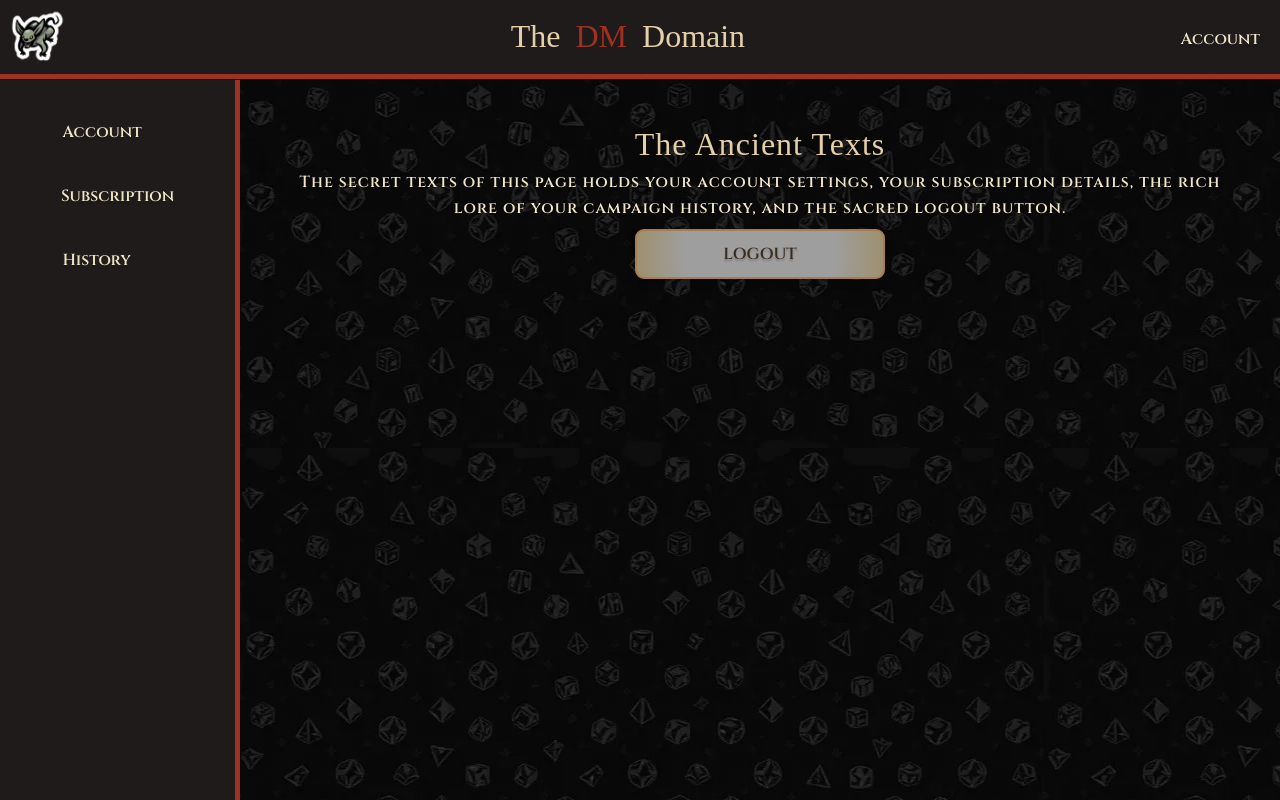
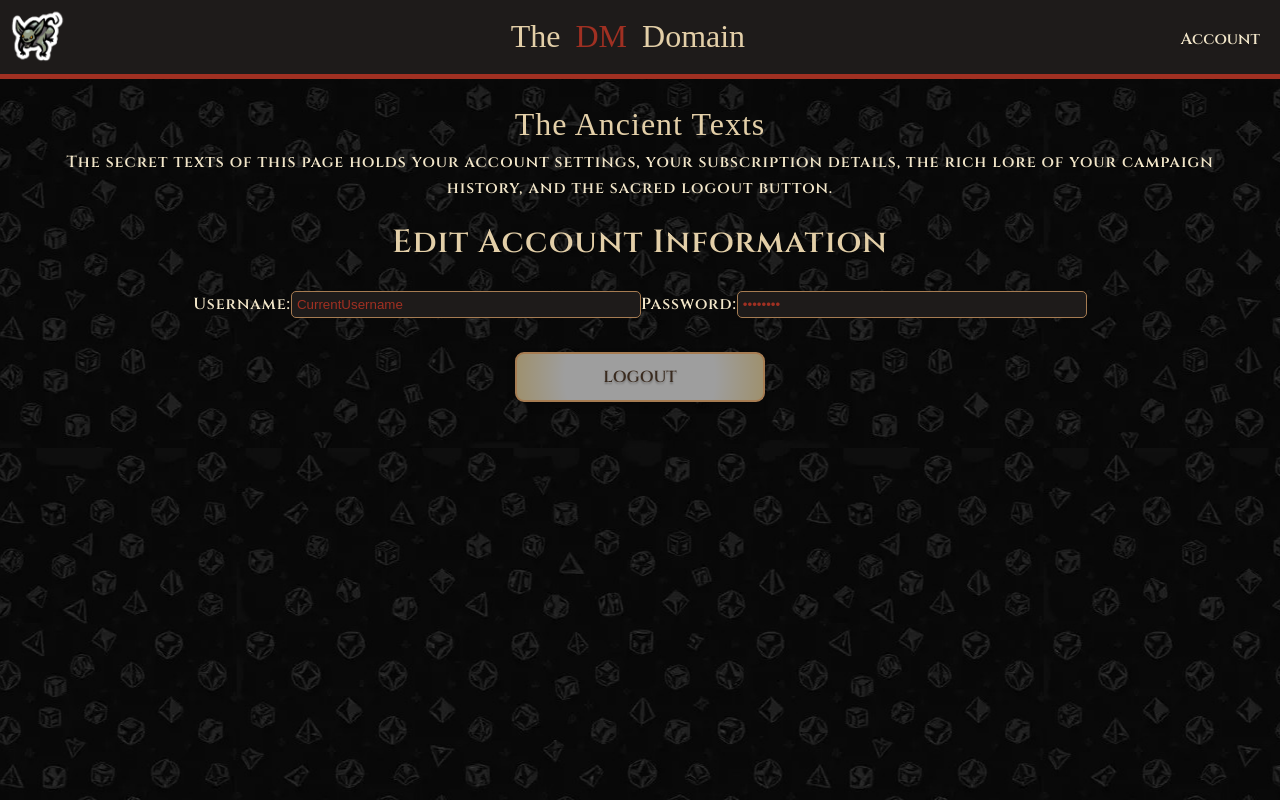
Before and after one commit to D-DWebsiteCapstone/The-Dungeon-Master-Domain, a Vue app in the folder Dnd Campaign Manager/: page /Account in a window 1280 px wide. Built offline with nearby package versions, Linux system fonts and the light colour scheme; grey boxes are pictures that could not be loaded; a web font is replaced by a local one.

Commit message:
Eliminating Account nav

```diff
--- a/Dnd Campaign Manager/src/assets/main.css
+++ b/Dnd Campaign Manager/src/assets/main.css
@@ -93,19 +93,14 @@
 }
 
 .accountPage {
-  display: grid;
-  grid-template-columns: 30vh 1fr; /* Sidebar width (e.g., 200px) and main content takes remaining space */
-  grid-template-rows: 1fr; /* Single row for content */
-  overflow: hidden;
-  /* height: 100vh; Ensure the grid takes full viewport height */
   align-items: center;
   flex-direction: column;
   justify-content: flex-start;
-  /* min-height: 90vh; */
-  /* padding-top: 20px;
+  min-height: 90vh;
+  padding-top: 20px;
   padding-bottom: 20px;
   padding-right: 60px;
-  padding-left: 60px; */
+  padding-left: 60px;
   max-width: 1300px;
   color: var(--vt-c-warm-white);
   text-align: center;
@@ -329,12 +324,6 @@ input {
   background-color: rgba(0, 0, 0, 0.4); /* Black w/ opacity */
 }
 
-
-/* .dropdown {
-  position: relative;
-  display: inline-block;
-  text-align: center;
-} */
  select {
   background: var(--vt-c-dark-grey);
   border: 2px solid var(--vt-c-red);
@@ -346,7 +335,6 @@ input {
   margin-top: 0.5rem;
   margin-bottom: 1.5rem;
   text-shadow: 0 2px 2px rgba(0,0,0,0.25), 0 0 5px rgba(255,255,255,0.1);
-
 }
 
 select:focus, input:focus {
--- a/Dnd Campaign Manager/src/components/Account.vue
+++ b/Dnd Campaign Manager/src/components/Account.vue
@@ -1,17 +1,5 @@
 <template>
 <div class="accountPage">
-<aside class="sidebar" :class="{ collapsed: isCollapsed }">
-    <button class="menu-btn" @click="toggleSidebar">
-    ☰
-  </button>
-
-<h2 class="logo" v-if="!isCollapsed">Collapsed</h2>
- <nav class="navBar">
-    <button @click="router.push('/My Information')" :class="{ active: route.path === '/AccountInfo' }">Account</button>
-    <button @click="router.push('/Subscription')" :class="{ active: route.path === '/Subscription' }">Subscription</button>
-    <button @click="router.push('/History')" :class="{ active: route.path === '/History' }">History</button>
-  </nav>
-</aside>
 
 <div class="accountMain">
     <h1>The Ancient Texts</h1>
@@ -20,6 +8,14 @@
       The secret texts of this page holds your account settings, your subscription details,
       the rich lore of your campaign history, and the sacred logout button.
     </p>
+
+    <div class="editInfo">
+      <h2>Edit Account Information</h2>
+      <label for="username">Username:</label>
+      <input type="text" id="username" name="username" value="CurrentUsername">
+      <label for="password">Password:</label>
+      <input type="password" id="password" name="password" value="********">
+    </div>
 
     <button @click="router.push('/Login')">LOGOUT</button>
   </div>
@@ -31,112 +27,15 @@ import { useRoute, useRouter } from 'vue-router'
 import '../assets/base.css';
 import { ref } from 'vue'
 
-const isCollapsed = ref(false)
-const toggleSidebar = () => {
-isCollapsed.value = !isCollapsed.value
-}
 const route = useRoute()
 const router = useRouter()
 
 </script>
 <style scoped>
-.navBar {
-  grid-column: 1;
-  display: flex;
-  flex-direction: column;
-  align-items: center;
-  justify-content: flex-start;
-  padding: 20px;
-  background-color: var(--vt-c-dark-grey);
-  border-right: 5px solid var(--vt-c-red);
-  min-height: calc(100vh - 5rem);
-  position: fixed;
-  top: 5rem;
-  left: 0;
-  width: 30vh;
-  box-sizing: border-box;
 
-  button {
-    margin:1rem;
-    padding: 5px 0;
-    background: transparent;
-    border: none;
-    box-shadow: none;
-    color: var(--vt-c-warm-white);
-    text-align: left;
-    font-size: 1rem;
-    cursor: pointer;
-    min-width: 110px;
-  }
-
-  button:hover, button.active {
-    background-color: rgba(255, 255, 255, 0.2);
-    color: var(--vt-c-white);
-  }
+.editInfo{
+  margin: 1rem;
+  display:inline-block;
 }
 
-/* Stack vertically on small screens
-@media (max-width: 730px) {
-  .navBar {
-    flex-direction: column;
-    align-items: stretch; /* Makes each button fill full width
-  }
-
-  button {
-    width: 100%;
-    margin: 5px 0; /* Space between stacked buttons
-  }
-
-}*/
-
-.accountMain {
-  grid-column: 2;
-  padding: 40px;
-}
-
-.menu-btn {
-  background: none;
-  border: none;
-  font-size: 1.5rem;
-  cursor: pointer;
-  left: 0px;
-}
-
-.logo {
-  font-size: 1.4rem;
-  margin-bottom: 2rem;
-}
-.sidebar.collapsed .logo {
-  display: none;
-}
-/* Adjust grid layout when collapsed */
-.sidebar.collapsed + .accountMain {
-  grid-column: 2 / 3;
-}
-
-
-@media (max-width: 768px) {
-  .main-grid {
-    grid-template-columns: 1fr; /* Hide sidebar by default */
-  }
-
-  .sidebar {
-    position: fixed;
-    top: 60px; /* topbar height */
-    left: 0;
-    height: calc(100vh - 60px);
-    width: 250px;
-    transform: translateX(-100%);
-    transition: transform 0.3s ease;
-    z-index: 10;
-  }
-
-  .sidebar.collapsed {
-    transform: translateX(0); /* Slide in when toggled */
-  }
-
-  .accountMain {
-    padding: 1.5rem;
-  }
-}
 </style>
--- a/Dnd Campaign Manager/src/components/CharPage.vue
+++ b/Dnd Campaign Manager/src/components/CharPage.vue
@@ -599,4 +599,8 @@ textarea:focus {
   margin-bottom: 5vh;
 }
 
+h2{
+  color: var(--vt-c-dark-brown);
+}
+
 </style>
```
